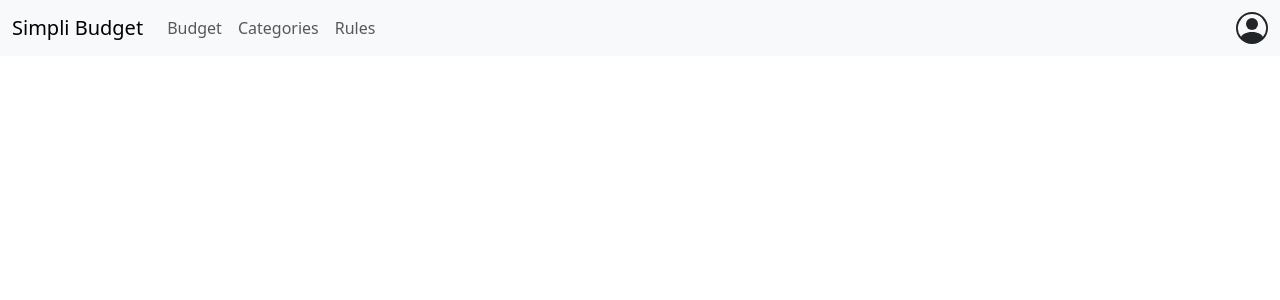
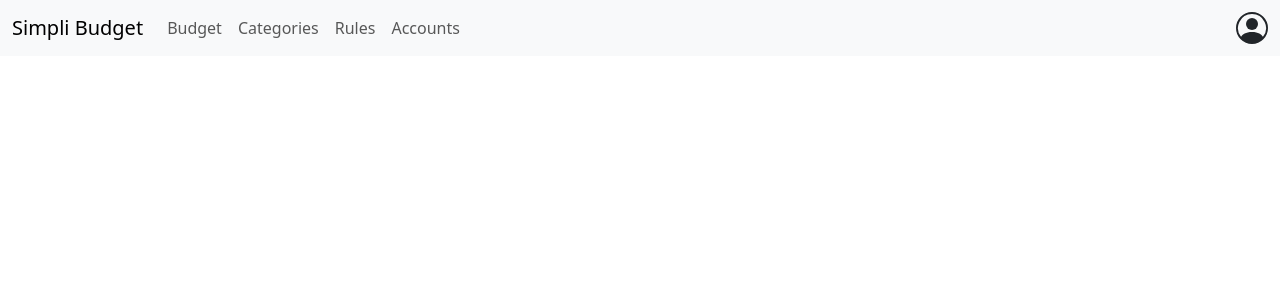
Before and after one commit to michaeldcarrell/simpli_budget, a Django app: page /categories in a window 1280 px wide. Shown: the top 300 px of the page. Run offline with Django 5.2, Linux system fonts and the light colour scheme; the visitor is signed in with stand-in values (Sample User, id 1); data comes from the database, SQL or seed files in the repository; some libraries are stand-ins or nearby versions.

Commit message:
Adding accounts and correcting name on spash page

```diff
--- a/templates/_layout.html
+++ b/templates/_layout.html
@@ -35,6 +35,9 @@
                 <li class="nav-item">
                     <a href="/rules" class="nav-link">Rules</a>
                 </li>
+                <li class="nav-item">
+                    <a href="/accounts" class="nav-link">Accounts</a>
+                </li>
             </ul>
         </div>
         {% if user.is_authenticated %}
--- a/templates/budget/month_overview.html
+++ b/templates/budget/month_overview.html
@@ -1,5 +1,6 @@
 {% extends "_layout.html" %}
 {% load static %}
+{% block title %}Simpli Budget{% endblock %}
 {% block styles %}
     <link rel="stylesheet" href="{% static "budget/css/month_overview.css" %}">
 {% endblock %}
```
